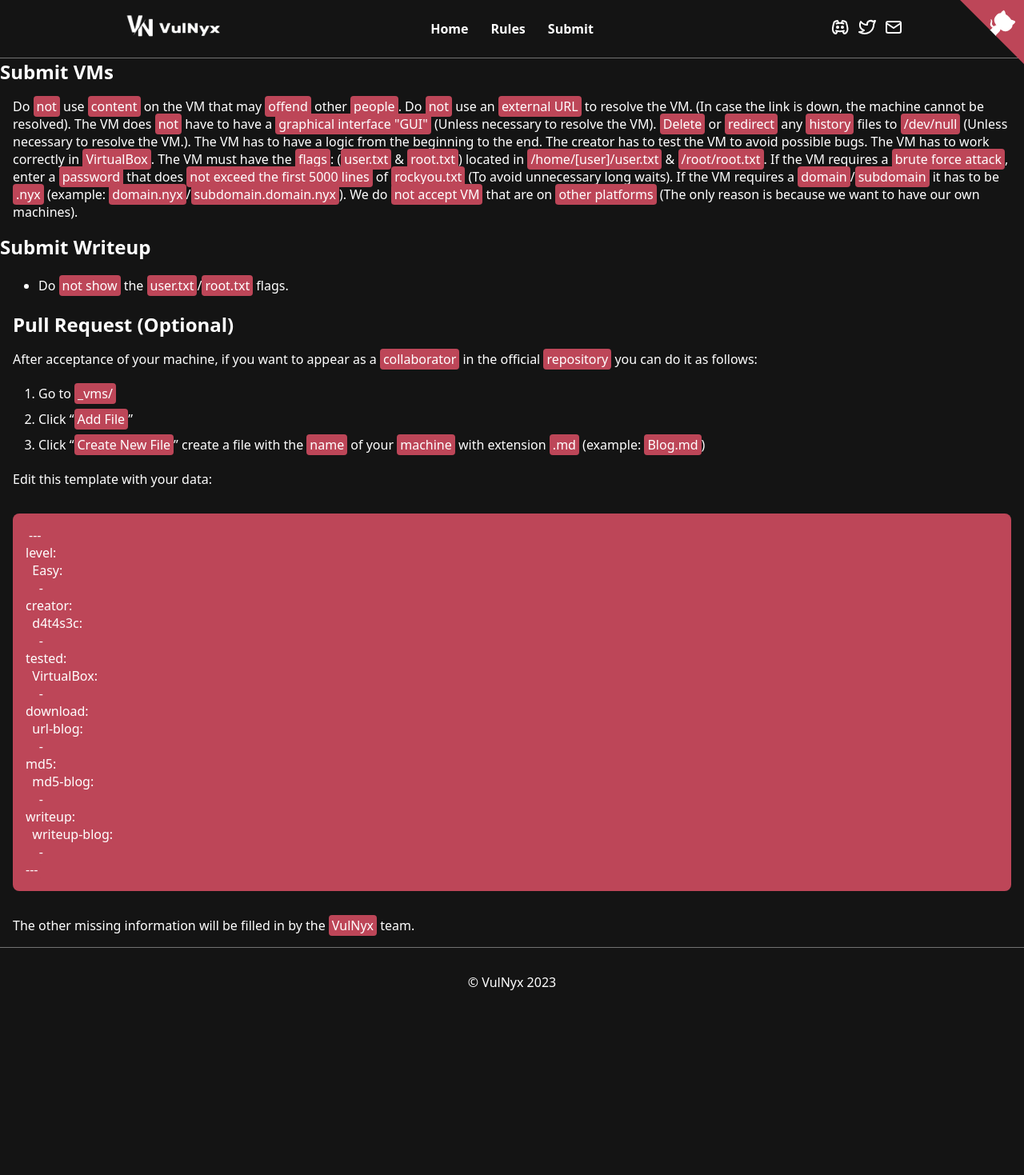
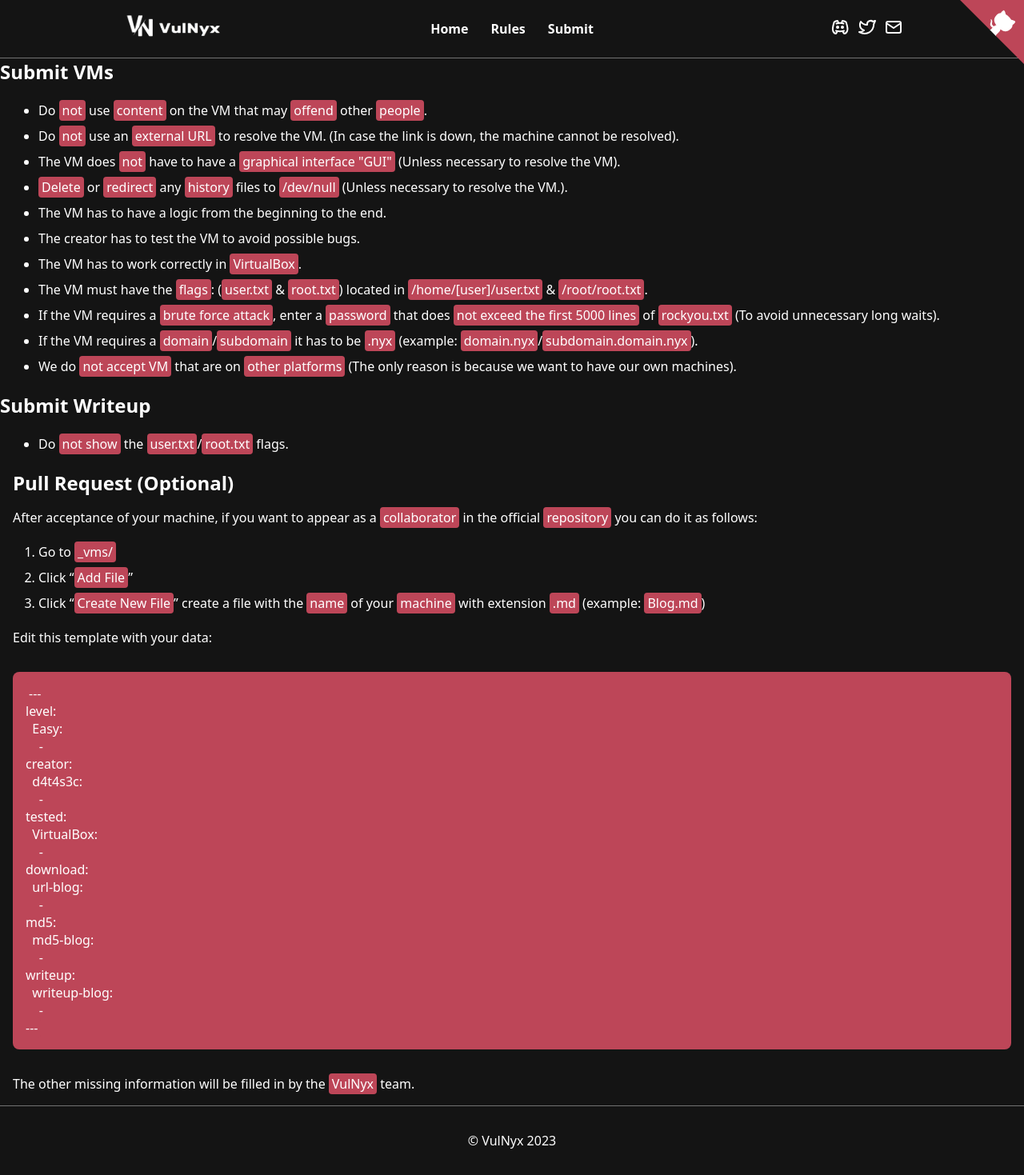
Before and after one commit to VulNyx/vulnyx, a Jekyll site: the page built from rules.md, in a window 1280 px wide. Shown: the whole page at 80% size. Built offline with Jekyll 4.4.1, drawn with Linux system fonts in a browser that asks for light colours; before the commit the page ends 1271 px from its top, so only the background shows below that.

```diff
--- a/rules.md
+++ b/rules.md
@@ -4,17 +4,18 @@ title: Rules
 ---
 
 ## Submit VMs
-Do `not` use `content` on the VM that may `offend` other `people`.
-Do `not` use an `external URL` to resolve the VM. (In case the link is down, the machine cannot be resolved).
-The VM does `not` have to have a `graphical interface "GUI"` (Unless necessary to resolve the VM).
-`Delete` or `redirect` any `history` files to `/dev/null` (Unless necessary to resolve the VM.).
-The VM has to have a logic from the beginning to the end.
-The creator has to test the VM to avoid possible bugs.
-The VM has to work correctly in `VirtualBox`.
-The VM must have the `flags`: (`user.txt` & `root.txt`) located in `/home/[user]/user.txt` & `/root/root.txt`.
-If the VM requires a `brute force attack`, enter a `password` that does `not exceed the first 5000 lines` of `rockyou.txt` (To avoid unnecessary long waits).
-If the VM requires a `domain`/`subdomain` it has to be `.nyx` (example: `domain.nyx`/`subdomain.domain.nyx`).
-We do `not accept VM` that are on `other platforms` (The only reason is because we want to have our own machines).
+
+- Do `not` use `content` on the VM that may `offend` other `people`.
+- Do `not` use an `external URL` to resolve the VM. (In case the link is down, the machine cannot be resolved).
+- The VM does `not` have to have a `graphical interface "GUI"` (Unless necessary to resolve the VM).
+- `Delete` or `redirect` any `history` files to `/dev/null` (Unless necessary to resolve the VM.).
+- The VM has to have a logic from the beginning to the end.
+- The creator has to test the VM to avoid possible bugs.
+- The VM has to work correctly in `VirtualBox`.
+- The VM must have the `flags`: (`user.txt` & `root.txt`) located in `/home/[user]/user.txt` & `/root/root.txt`.
+- If the VM requires a `brute force attack`, enter a `password` that does `not exceed the first 5000 lines` of `rockyou.txt` (To avoid unnecessary long waits).
+- If the VM requires a `domain`/`subdomain` it has to be `.nyx` (example: `domain.nyx`/`subdomain.domain.nyx`).
+- We do `not accept VM` that are on `other platforms` (The only reason is because we want to have our own machines).
 
 ## Submit Writeup
 
```
